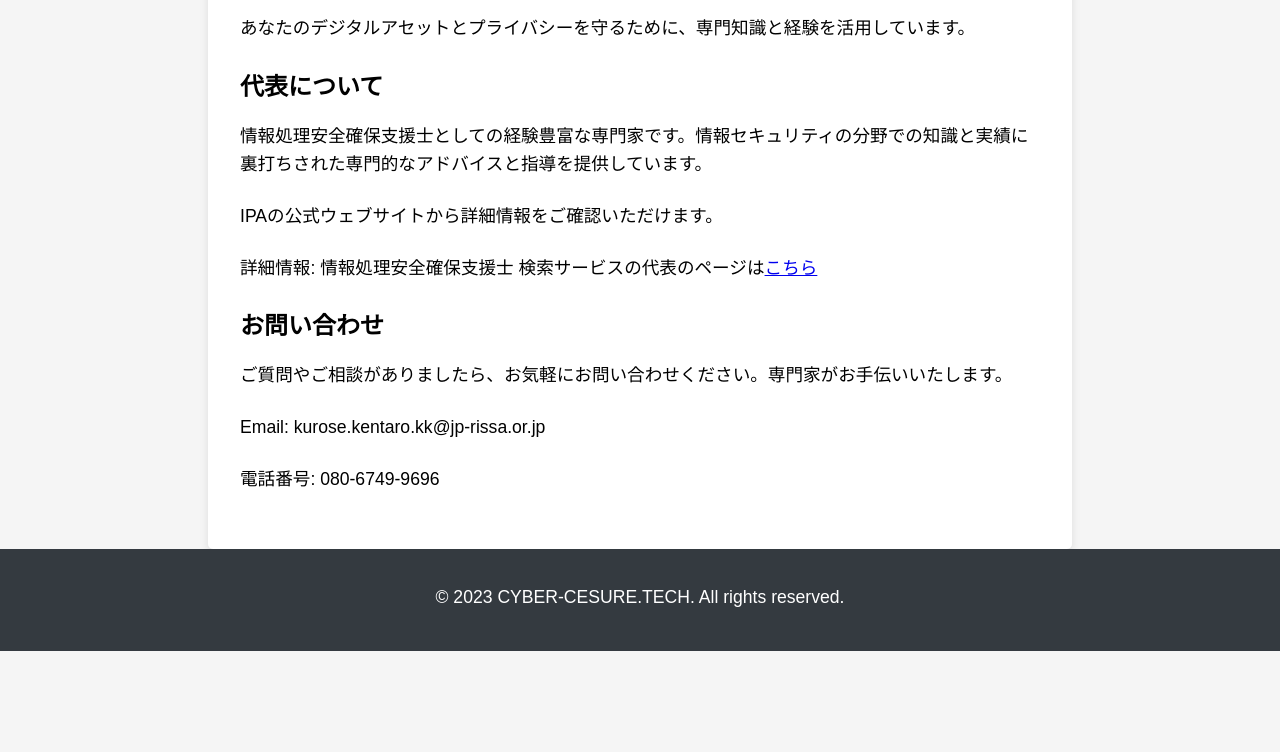
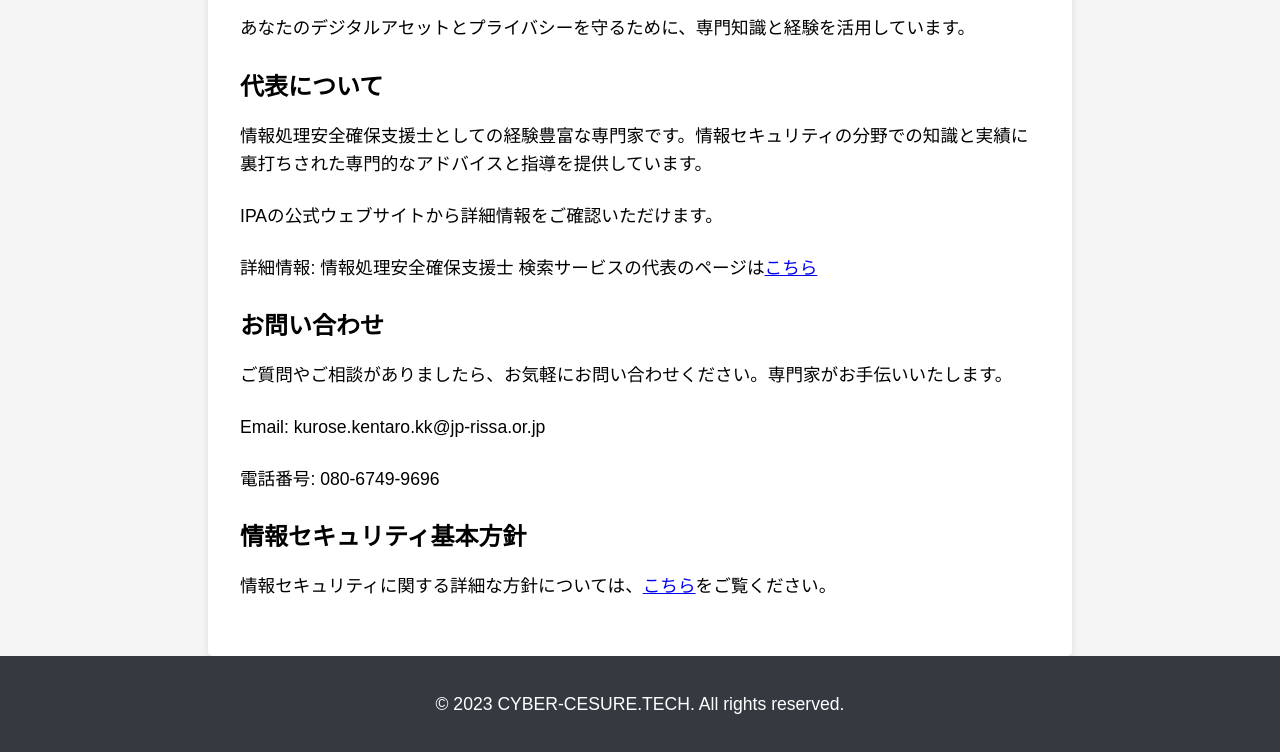
Before and after one commit to cyber-secure-tech/cyber-secure-tech.github.io, a plain HTML site: page index.html in a window 1280 px wide. Shown: the part 900-1652 px from the top of the page. Before the commit the page ends 1551 px from the top, so only its background shows below. Drawn offline with Linux system fonts and the light colour scheme.

Commit message:
Update index.html

```diff
--- a/index.html
+++ b/index.html
@@ -103,7 +103,10 @@
     <p>ご質問やご相談がありましたら、お気軽にお問い合わせください。専門家がお手伝いいたします。</p>
     <p>Email: kurose.kentaro.kk@jp-rissa.or.jp</p>
     <p>電話番号: 080-6749-9696</p>
-  </div>
+
+    <h2>情報セキュリティ基本方針</h2>
+    <p>情報セキュリティに関する詳細な方針については、<a href="information_security_policy.html">こちら</a>をご覧ください。</p>
+ </div>
   <footer>
     <p>&copy; 2023 CYBER-CESURE.TECH. All rights reserved.</p>
   </footer>
```
